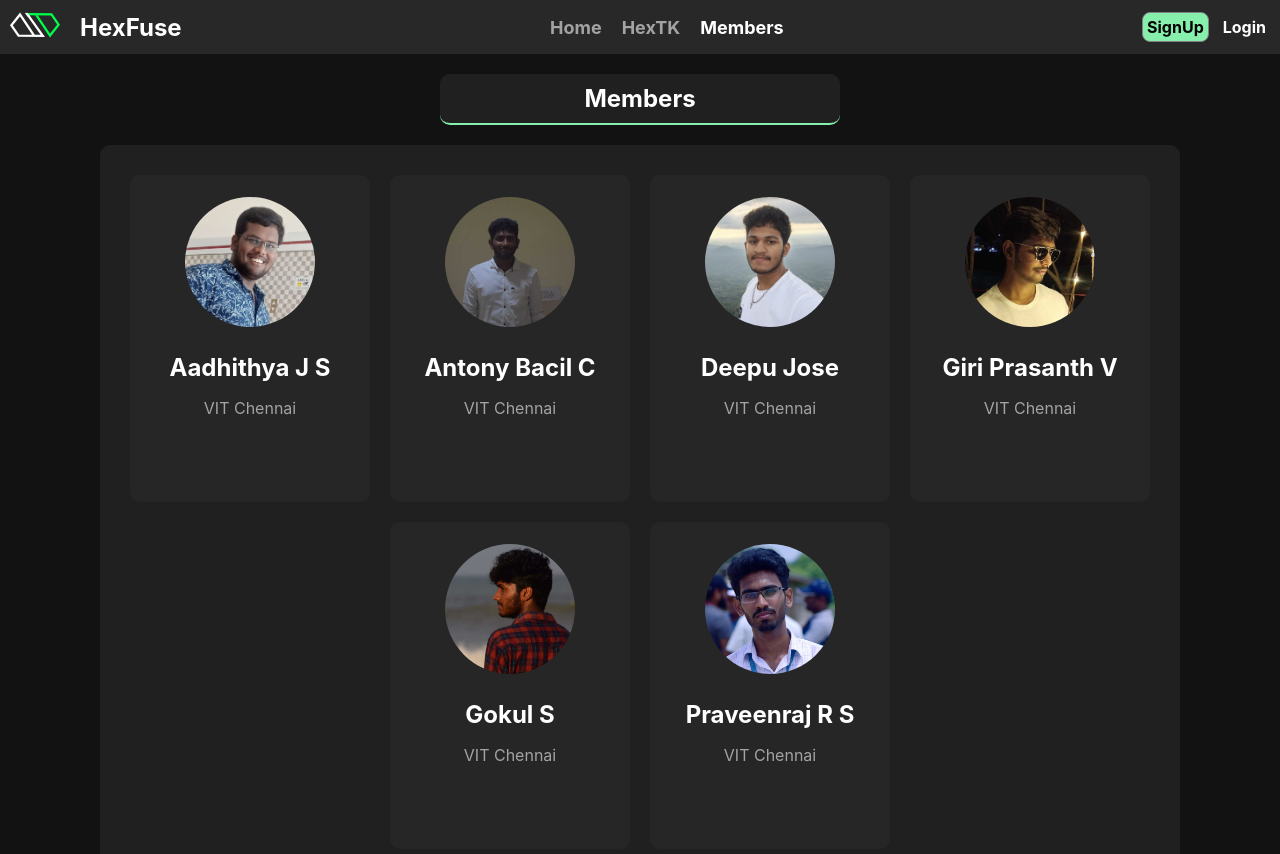
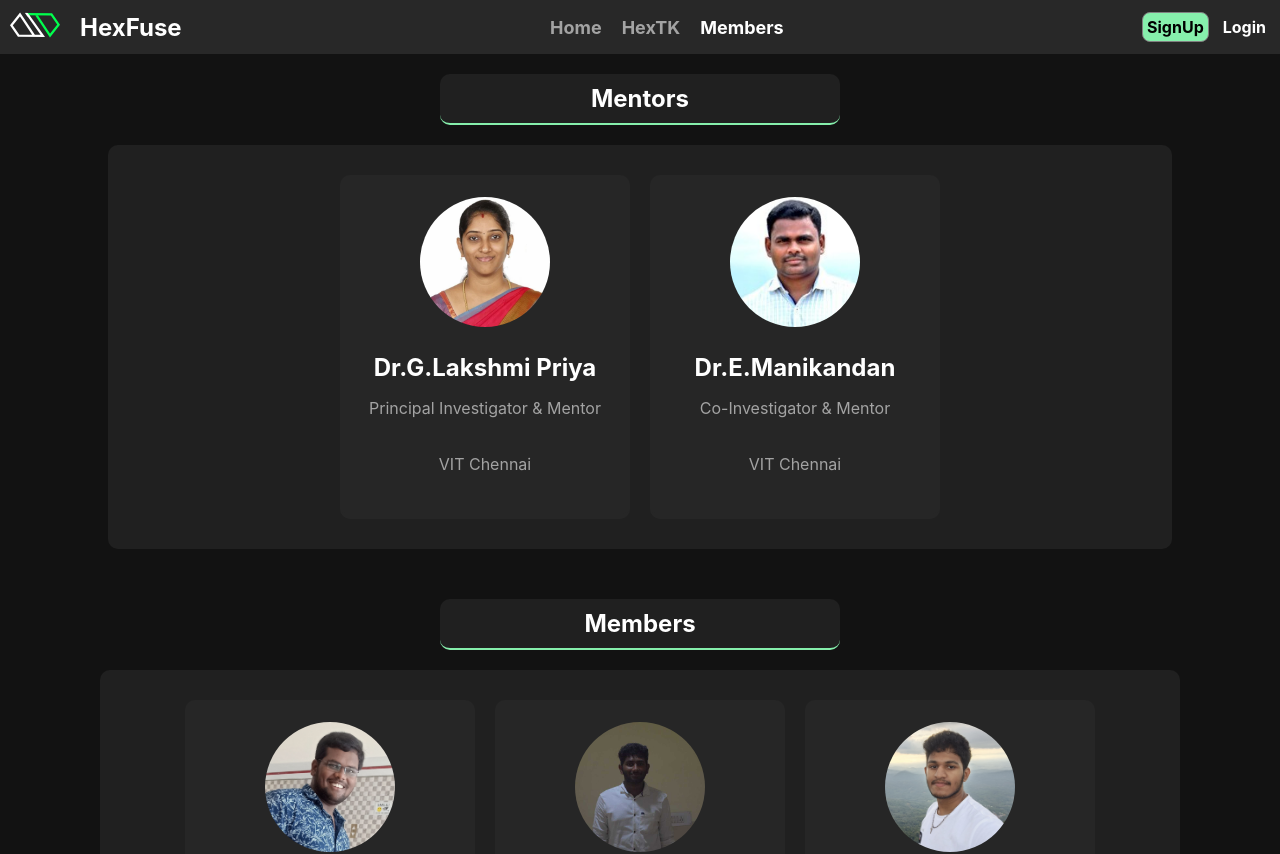
Before and after one commit to praveenraj-rs/Hex_Frontend, a React (Create React App) app: page /members in a window 1280 px wide. Shown: the top 854 px of the page. Built offline with nearby package versions, Linux system fonts and the light colour scheme.

Commit message:
small changes

```diff
--- a/src/components/lineGraph.jsx
+++ b/src/components/lineGraph.jsx
@@ -18,38 +18,38 @@ const data = [
     amt: 2400,
   },
   {
-    name: "7:10",
+    name: "7:30",
     temp: 33,
     atmtemp: 34,
     amt: 2210,
   },
   {
-    name: "7:20",
-    temp: 36,
-    atmtemp: 32,
+    name: "8:00",
+    temp: 33,
+    atmtemp: 36,
     amt: 2290,
   },
   {
-    name: "7:30",
-    temp: 35,
+    name: "8:30",
+    temp: 31,
     atmtemp: 34.5,
     amt: 2000,
   },
   {
-    name: "7:40",
-    temp: 35,
+    name: "9:00",
+    temp: 32,
     atmtemp: 36,
     amt: 2181,
   },
   {
-    name: "7:50",
-    temp: 34,
+    name: "9:30",
+    temp: 30,
     atmtemp: 38,
     amt: 2500,
   },
   {
-    name: "8:00",
-    temp: 32,
+    name: "10:00",
+    temp: 28,
     atmtemp: 34,
     amt: 2100,
   },
@@ -70,7 +70,16 @@ const LineGraph = () => {
     >
       <CartesianGrid strokeDasharray="3 3" />
       <XAxis dataKey="name" />
-      <YAxis />
+      <YAxis
+        label={{
+          value: `Temperature °C`,
+
+          style: { textAnchor: "middle" },
+          angle: -90,
+          position: "left",
+          offset: 0,
+        }}
+      />
       <Tooltip />
       <Legend />
       <Line
--- /dev/null
+++ b/src/data/mentor.jsx
@@ -0,0 +1,21 @@
+import { A1, A2 } from "./mentorImage";
+export const Mentor = [
+  {
+    name: "Dr.G.Lakshmi Priya",
+    regNo: "A2",
+    position: "Principal Investigator & Mentor",
+    github: "https://github.com/antony0201",
+    instagram: "https://www.instagram.com/antony__bacil/",
+    linkedin: "https://www.linkedin.com/in/antony-bacil-1b4479220/",
+    img: A2,
+  },
+  {
+    name: "Dr.E.Manikandan",
+    regNo: "A1",
+    position: "Co-Investigator & Mentor",
+    github: "https://github.com/Aadhityaa04",
+    instagram: "https://www.instagram.com/aadhityaa_04/",
+    linkedin: "https://www.linkedin.com/in/aadhityaa-selvakumar/",
+    img: A1,
+  },
+];
--- /dev/null
+++ b/src/data/mentorImage/index.jsx
@@ -0,0 +1,4 @@
+import A1 from "./manikandan.jpeg";
+import A2 from "./lakshimi.webp";
+
+export { A1, A2 };
--- a/src/pages/home.jsx
+++ b/src/pages/home.jsx
@@ -48,7 +48,8 @@ const Home = () => {
           <div className="hexTK">
             <div>
               <h1>HexTK</h1>
-              <p>{HexfuseData.HexfuseData.hextk}</p>
+              {/* <p>{HexfuseData.HexfuseData.hextk}</p> */}
+              <p>Integrated IoT System for Comprehensive Dashboard Control</p>
               <NavLink className="navLinkBtn" to={"/hextk"}>
                 HexTK
               </NavLink>
--- a/src/pages/members.css
+++ b/src/pages/members.css
@@ -17,7 +17,7 @@ nav {
   flex-wrap: wrap;
 }
 .member {
-  width: 200px;
+  width: 250px;
   margin: 10px;
   padding: 20px;
 
--- a/src/pages/members.jsx
+++ b/src/pages/members.jsx
@@ -3,6 +3,7 @@ import { useState } from "react";
 import SocialMedia from "../components/socialMedia";
 import "./members.css";
 import { Employees } from "../data/members";
+import { Mentor } from "../data/mentor";
 import NavBar from "../components/navBar";
 
 const Member = (props) => {
@@ -36,6 +37,18 @@ const Member = (props) => {
     </div>
   );
 };
+const Mentors = (props) => {
+  const { name, position, img } = props;
+
+  return (
+    <div className="member">
+      <img key={img} src={img} alt={name}></img>
+      <h3>{name}</h3>
+      <p>{position}</p>
+      <p>VIT Chennai</p>
+    </div>
+  );
+};
 
 const Members = () => {
   return (
@@ -44,8 +57,33 @@ const Members = () => {
 
       <div className="members">
         <div className="headH1">
+          <h2>Mentors</h2>
+        </div>
+
+        <div className="memberComponent" style={{ width: "80%" }}>
+          {Mentor.map(
+            ({ name, position, github, instagram, linkedin, img }, key) => {
+              return (
+                <div key={key}>
+                  <Mentors
+                    key={key}
+                    name={name}
+                    img={img}
+                    position={position}
+                    github={github}
+                    instagram={instagram}
+                    linkedin={linkedin}
+                  />
+                </div>
+              );
+            }
+          )}
+        </div>
+
+        <div className="headH1">
           <h2>Members</h2>
         </div>
+
         <div className="memberComponent">
           {Employees.map(
             ({ name, position, github, instagram, linkedin, img }, key) => {
```
Also changed, not shown: src/data/mentorImage/lakshimi.webp (added), src/data/mentorImage/manikandan.jpeg (added).
